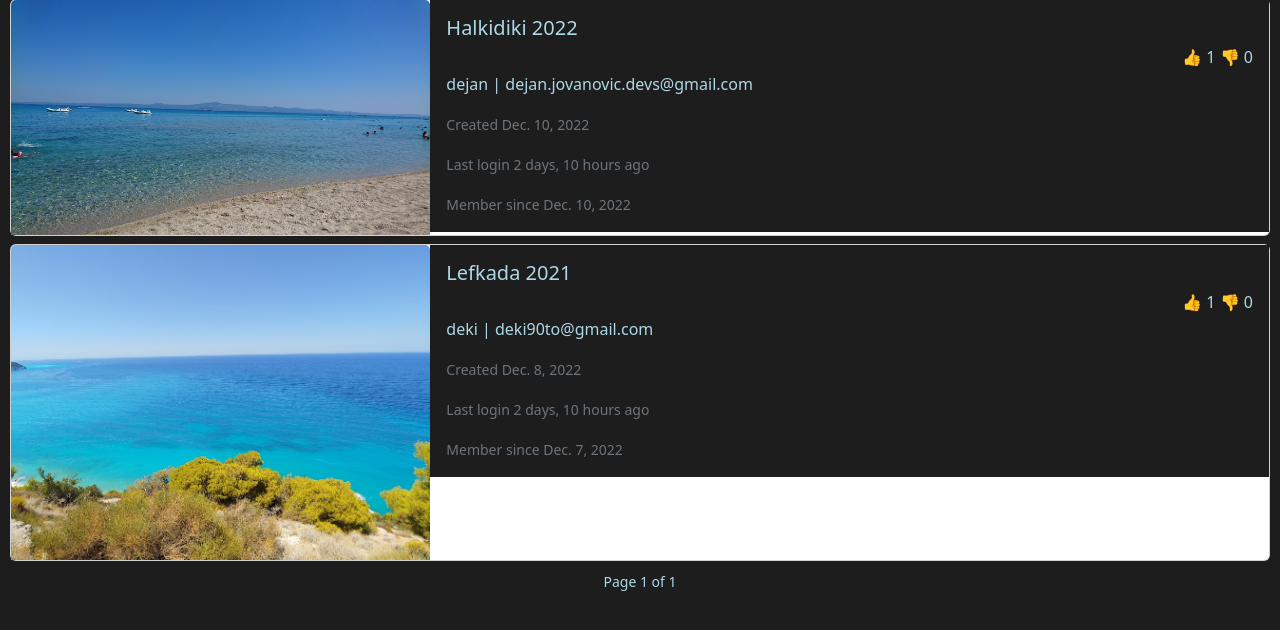
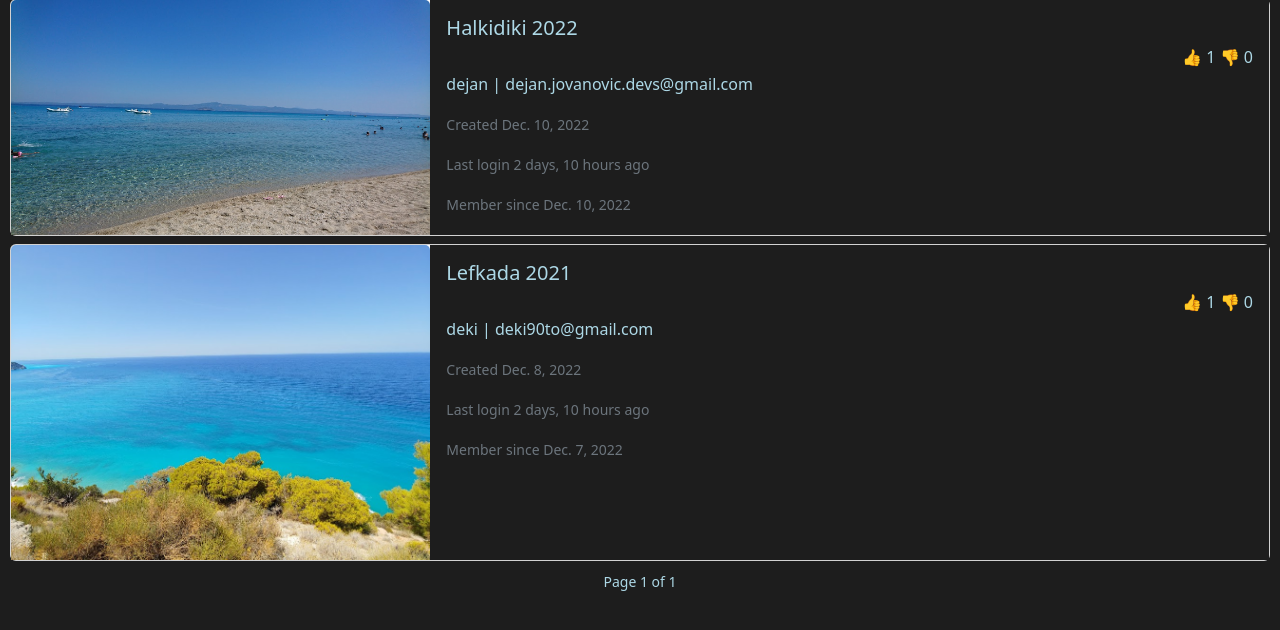
Before and after one commit to deki90to/Album-Django, a Django app: page / in a window 1280 px wide. Shown: the part 149-779 px from the top of the page. Run offline with Django 4.2, Linux system fonts and the light colour scheme; a user stored in the database is signed in; data comes from the database, SQL or seed files in the repository; data that the repository does not hold is empty; parts of the project's set-up code (start-up, migrations or seed data) failed here and were passed over; some libraries are stand-ins or nearby versions.

Commit message:
edited css

```diff
--- a/static/css/style.css
+++ b/static/css/style.css
@@ -48,7 +48,7 @@ select[name=album_year] {
 .card-body, .card-title {
   background-color: #1d1d1d;
 }
-.list-group-item {
+.list-group-item, .col-md-8 {
   background-color: #1d1d1d;
   color: lightblue;
 }
```
